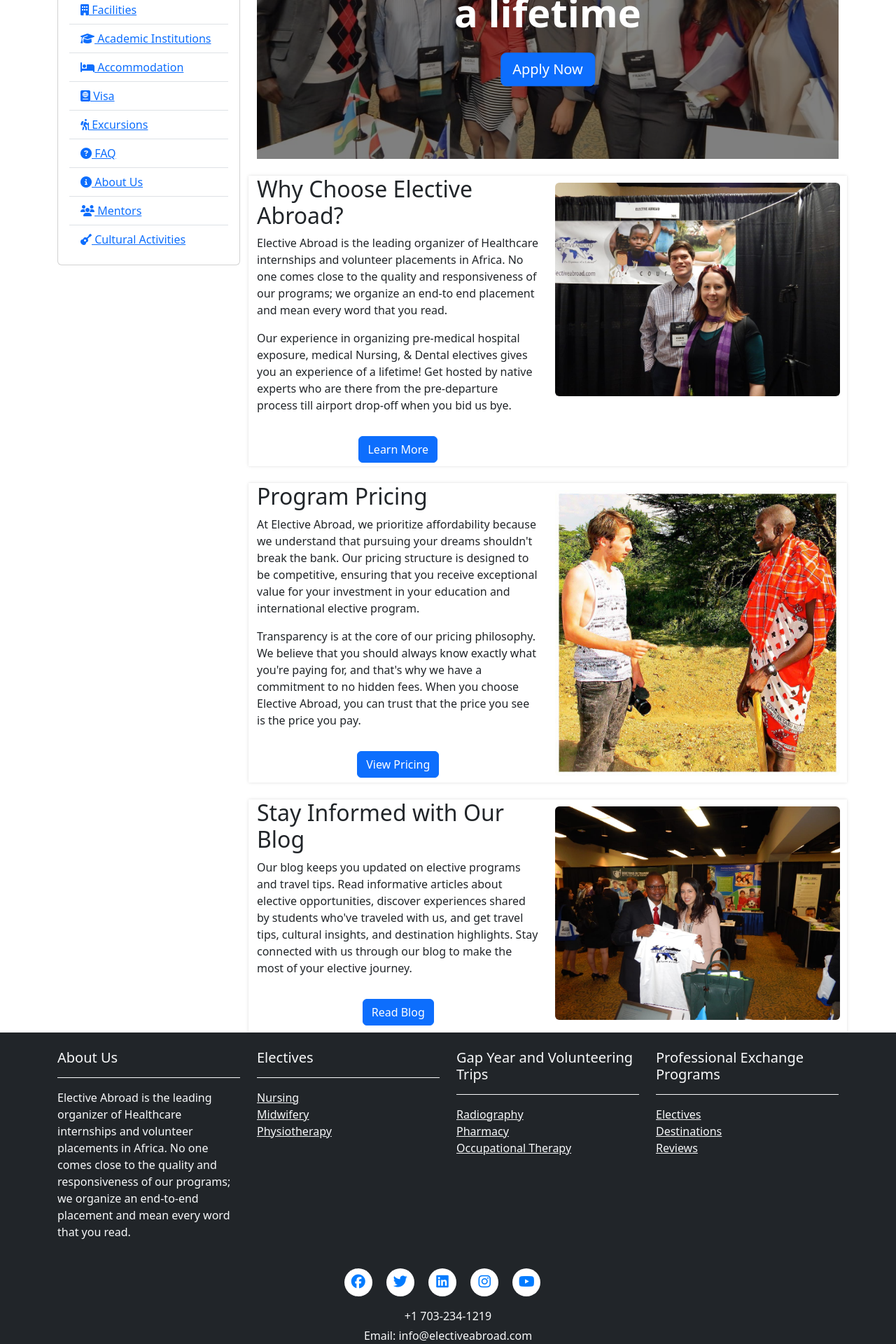
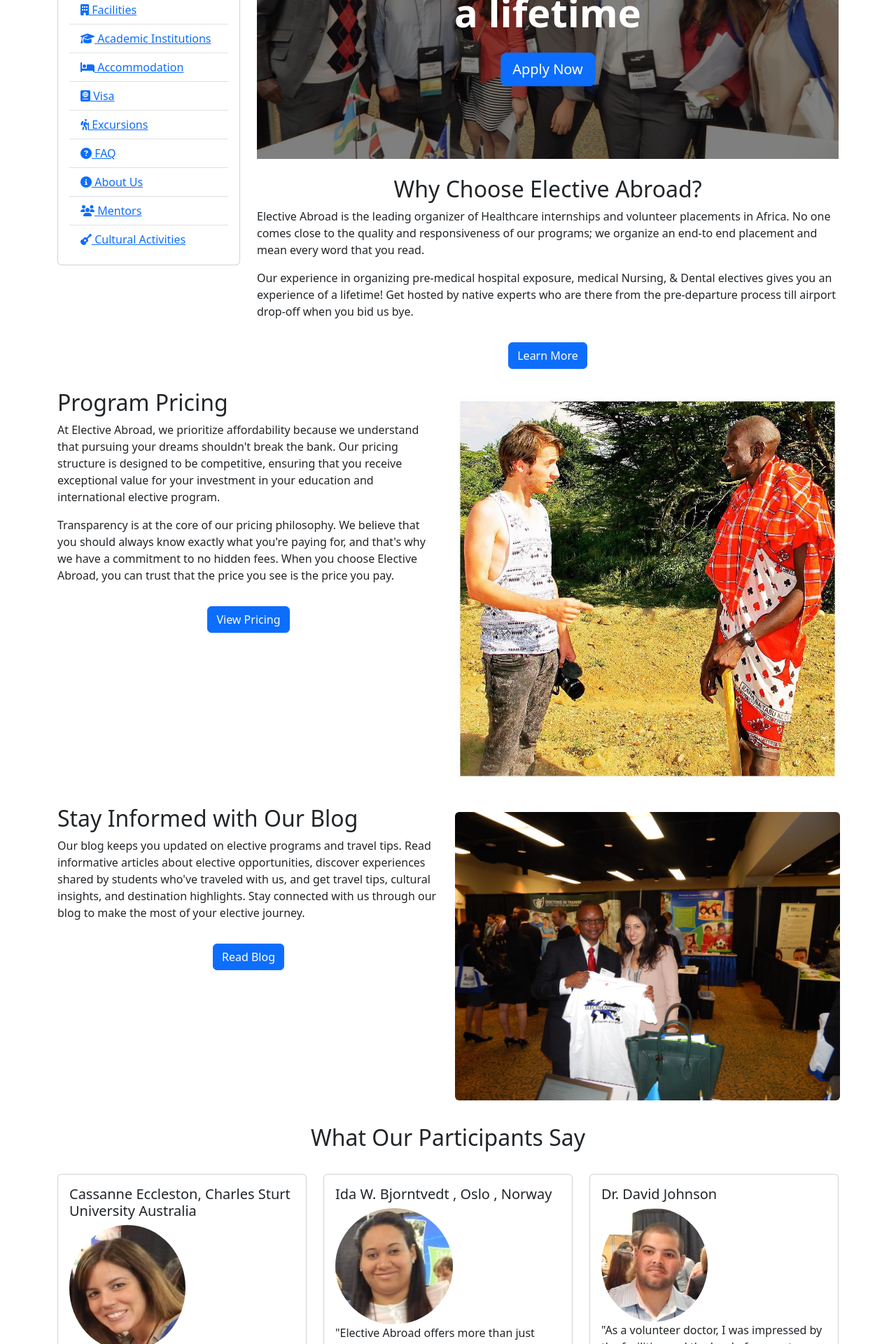
Before and after one commit to Sabareh/elective-abroad, a Django app: template templates/home.html in a window 1280 px wide. Shown: the part 547-2467 px from the top of the page at 70% size. Run offline with Django 3.2, Linux system fonts and the light colour scheme; the template is opened without the code that fills it, so the values that code supplies are empty; some libraries are stand-ins or nearby versions.

Commit message:
New homepage

```diff
--- a/templates/home.html
+++ b/templates/home.html
@@ -120,6 +120,7 @@
                 </div>
             </nav>
 
+            <!-- Carousel -->
             <div class="jumbotron text-center text-white position-relative" style="background-image: url('{% static 'images/image-2.jpg' %}'); background-size: cover; background-position: center; min-height: 60vh;">
                 <div style="background-color: rgba(0, 0, 0, 0.5); position: absolute; top: 0; left: 0; width: 100%; height: 100%;"></div>
                     <div class="position-absolute top-50 start-50 translate-middle" style="z-index: 1;">
@@ -130,40 +131,38 @@
                 </div>
             </div>
 
-            <!-- Section 1: Why Choose Elective Abroad? -->
+            <!-- Section 1 (same height as sidebar): Why Choose Elective Abroad? -->
             <div class="" id="overview">
-                <div class="row mt-4" style="box-shadow: rgba(0, 0, 0, 0.1) 0px 0px 5px 0px, rgba(0, 0, 0, 0.1) 0px 0px 1px 0px;">
-                    <div class="col-md-6 text-center text-md-start" style="padding-bottom: 5px;">
-                        <h2>Why Choose Elective Abroad?</h2>
+                    <div class="row mt-4 text-center text-md-start" style="padding-bottom: 5px;">
+                        <h2 class="text-center" >Why Choose Elective Abroad?</h2>
                         <p>Elective Abroad is the leading organizer of Healthcare internships and volunteer placements in Africa. No one comes close to the quality and responsiveness of our programs; we organize an end-to end placement and mean every word that you read.</p>
                         <p>Our experience in organizing pre-medical hospital exposure, medical Nursing, & Dental electives gives you an experience of a lifetime! Get hosted by native experts who are there from the pre-departure process till airport drop-off when you bid us bye.</p>
                         <div class="text-center">
                             <a class="btn btn-primary btn-sl mt-3" href="/why-us/" role="button">Learn More</a>
                         </div>
                     </div>
-                    <div class="col-md-6 order-md-2" style="padding: 10px;" >
-                        <img src="static/images/image-1.jpg" alt="Image 1" class="img-fluid rounded img-zoom" />
+                </div>
             </div>
         </div>
 
         <!-- Section 2: Program Pricing -->
-                <div class="row mt-4" style="box-shadow: rgba(0, 0, 0, 0.1) 0px 0px 5px 0px, rgba(0, 0, 0, 0.1) 0px 0px 1px 0px;">
+        <div class="row mt-4">
             <div class="col-md-6 text-center text-md-start">
                 <h2>Program Pricing</h2>
                 <p>At Elective Abroad, we prioritize affordability because we understand that pursuing your dreams shouldn't break the bank. Our pricing structure is designed to be competitive, ensuring that you receive exceptional value for your investment in your education and international elective program.</p>
+                <p>Transparency is at the core of our pricing philosophy. We believe that you should always know exactly what you're paying for, and that's why we have a commitment to no hidden fees. When you choose Elective Abroad, you can trust that the price you see is the price you pay.</p>
 
-                        <p>Transparency is at the core of our pricing philosophy. We believe that you should always know exactly what you're paying for, and that's why we have a commitment to no hidden fees. When you choose Elective Abroad, you can trust that the price you see is the price you pay.</p>
                 <div class="text-center">
                     <a class="btn btn-primary btn-sl mt-3" href="/pricing/" role="button">View Pricing</a>
                 </div>
             </div>
-                    <div class="col-md-6 order-md-2" style="padding: 10px;">
+            <div class="col-md-6" style="padding: 10px;">
                 <img src="static/images/image-4.jpg" alt="Image 2" class="img-fluid rounded img-zoom" />
             </div>
         </div>
 
         <!-- Section 3: Stay Informed with Our Blog -->
-                <div class="row mt-4" style="box-shadow: rgba(0, 0, 0, 0.1) 0px 0px 5px 0px, rgba(0, 0, 0, 0.1) 0px 0px 1px 0px; " >
+        <div class="row mt-4">
             <div class="col-md-6 text-center text-md-start" style="padding-bottom: 10px;">
                 <h2>Stay Informed with Our Blog</h2>
                 <p>Our blog keeps you updated on elective programs and travel tips. Read informative articles about elective opportunities, discover experiences shared by students who've traveled with us, and get travel tips, cultural insights, and destination highlights. Stay connected with us through our blog to make the most of your elective journey.</p>
@@ -171,8 +170,45 @@
                     <a class="btn btn-primary btn-sl mt-3" href="/blog/" role="button">Read Blog</a>
                 </div>
             </div>
-                    <div class="col-md-6 order-md-2" style="padding: 10px;">
+            <div class="col-md-6" style="padding: 10px;">
                 <img src="static/images/image-3.jpg" alt="Image 3" class="img-fluid rounded img-zoom" />
+            </div>
+        </div>
+
+        <!-- Section 4: Testimonials and Success Stories -->
+        <div class="row mt-4">
+            <div class="col-md-12 text-center">
+                <h2>What Our Participants Say</h2>
+            </div>
+        </div>
+
+        <div class="row mt-4">
+            <div class="col-md-4">
+                <div class="card testimonial-card">
+                    <div class="card-body">
+                        <h5 class="card-title">Cassanne Eccleston, Charles Sturt University Australia</h5>
+                        <img src="static/images/images/chris.jpg" alt="John Doe" class="img-fluid rounded-circle testimonial-img">
+                        <p class="card-text">"Doing a medical elective in Kenya was an eye opening experience. I got to see the developing world health system and range of tropical diseases not normally prevalent in Australia. I got to learn and perform skills like administering injections, catheters and suturing patients. I was also able to take part in the examining, differentials, diagnosing and formulating treatment plans. The highlight for me would have to be the amazing new friends I have made and the motivation I have taken back home. I would recommend this program to anyone considering it."</p>
+                    </div>
+                </div>
+            </div>
+
+            <div class="col-md-4">
+                <div class="card testimonial-card">
+                    <div class="card-body">
+                        <h5 class="card-title">Ida W. Bjorntvedt , Oslo , Norway </h5>
+                        <img src="static/images/images/jane-smith.jpg" alt="Jane Smith" class="img-fluid rounded-circle testimonial-img">
+                        <p class="card-text">"Elective Abroad offers more than just medical placements. It's a cultural adventure that enhances your perspective. I volunteered in Tanzania and had the chance to explore the local culture and traditions. The team's commitment to making the experience unforgettable is truly commendable."</p>
+                    </div>
+                </div>
+            </div>
+
+            <div class="col-md-4">
+                <div class="card testimonial-card">
+                    <div class="card-body">
+                        <h5 class="card-title">Dr. David Johnson</h5>
+                        <img src="static/images/images/dr-david.jpg" alt="Dr. David Johnson" class="img-fluid rounded-circle testimonial-img">
+                        <p class="card-text">"As a volunteer doctor, I was impressed by the facilities and the level of support provided by Elective Abroad. My time in Zambia allowed me to make a meaningful impact on the local community. The program is well-structured and enriching for medical professionals."</p>
                     </div>
                 </div>
             </div>
@@ -199,5 +235,39 @@
     .nav-box:hover {
         background: 2px solid #007BFF;
     }
+
+     .testimonial-card {
+        opacity: 0;
+        transform: translateY(20px);
+        transition: opacity 0.5s, transform 0.5s;
+    }
+
+    .testimonial-card.show {
+        opacity: 1;
+        transform: translateY(0);
+    }
 </style>
+
+<script>
+    document.addEventListener("DOMContentLoaded", function () {
+        let testimonials = document.querySelectorAll(".testimonial-card");
+        let windowHeight = window.innerHeight;
+
+        function animateTestimonials() {
+            testimonials.forEach(function (testimonial) {
+                let bounding = testimonial.getBoundingClientRect();
+                if (bounding.top >= 0 && bounding.top <= windowHeight) {
+                    testimonial.classList.add("show");
+                }
+            });
+        }
+
+        window.addEventListener("scroll", animateTestimonials);
+        window.addEventListener("resize", animateTestimonials);
+
+        // Initial check to show testimonials if already in the viewport
+        animateTestimonials();
+    });
+</script>
+
 {% endblock %}
```
Also changed, not shown: db.sqlite3, static/images/images/chris.jpg (added), static/images/images/dr-david.jpg (added), static/images/images/jane-smith.jpg (added). Lines whose indentation alone changed are shown as unchanged.
